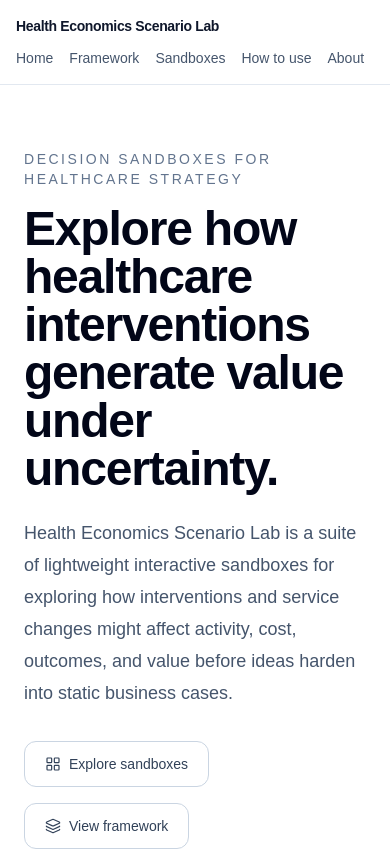
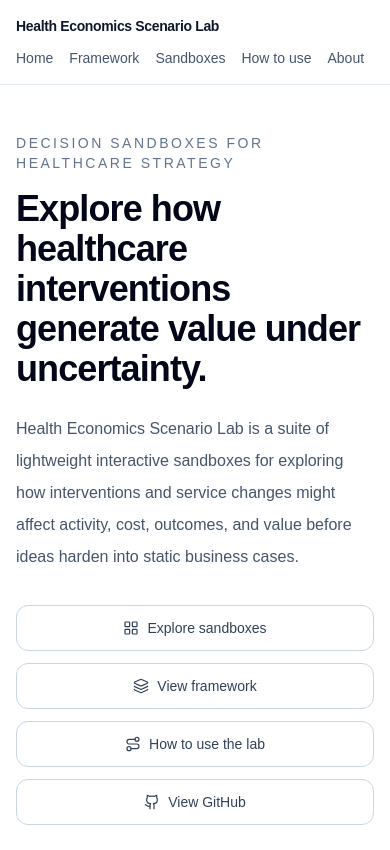
Before and after one commit to olivercareyncl/health-economics-scenario-lab, a Next.js app in the folder site/: page / in a window 390 px wide. Shown: the top 850 px of the page. Built offline with nearby package versions, Linux system fonts and the light colour scheme.

Commit message:
Update page.tsx

```diff
--- a/site/src/app/page.tsx
+++ b/site/src/app/page.tsx
@@ -11,46 +11,46 @@ export default function HomePage() {
     .map((app) => app.name);
 
   return (
-    <div className="mx-auto max-w-7xl px-6 py-16">
-      <section className="pb-16">
+    <div className="mx-auto max-w-7xl px-4 py-12 sm:px-6 md:py-16">
+      <section className="pb-12 md:pb-16">
         <p className="text-sm font-medium uppercase tracking-[0.18em] text-slate-500">
           Decision sandboxes for healthcare strategy
         </p>
-        <h1 className="mt-4 max-w-4xl text-5xl font-semibold tracking-tight text-slate-950">
+        <h1 className="mt-4 max-w-4xl text-4xl font-semibold tracking-tight text-slate-950 md:text-5xl">
           Explore how healthcare interventions generate value under uncertainty.
         </h1>
-        <p className="mt-6 max-w-3xl text-lg leading-8 text-slate-600">
+        <p className="mt-6 max-w-3xl text-base leading-8 text-slate-600 md:text-lg">
           Health Economics Scenario Lab is a suite of lightweight interactive
           sandboxes for exploring how interventions and service changes might
           affect activity, cost, outcomes, and value before ideas harden into
           static business cases.
         </p>
 
-        <div className="mt-8 flex flex-wrap gap-4">
+        <div className="mt-8 flex flex-col gap-3 sm:flex-row sm:flex-wrap sm:gap-4">
           <Link
             href="/sandboxes"
-            className="inline-flex items-center gap-2 rounded-xl border border-slate-300 px-5 py-3 text-sm font-medium text-slate-700 transition hover:bg-slate-50"
+            className="inline-flex w-full items-center justify-center gap-2 rounded-xl border border-slate-300 px-5 py-3 text-sm font-medium text-slate-700 transition hover:bg-slate-50 sm:w-auto"
           >
             <LayoutGrid className="h-4 w-4" strokeWidth={1.8} />
             Explore sandboxes
           </Link>
           <Link
             href="/framework"
-            className="inline-flex items-center gap-2 rounded-xl border border-slate-300 px-5 py-3 text-sm font-medium text-slate-700 transition hover:bg-slate-50"
+            className="inline-flex w-full items-center justify-center gap-2 rounded-xl border border-slate-300 px-5 py-3 text-sm font-medium text-slate-700 transition hover:bg-slate-50 sm:w-auto"
           >
             <Layers3 className="h-4 w-4" strokeWidth={1.8} />
             View framework
           </Link>
           <Link
             href="/how-to-use"
-            className="inline-flex items-center gap-2 rounded-xl border border-slate-300 px-5 py-3 text-sm font-medium text-slate-700 transition hover:bg-slate-50"
+            className="inline-flex w-full items-center justify-center gap-2 rounded-xl border border-slate-300 px-5 py-3 text-sm font-medium text-slate-700 transition hover:bg-slate-50 sm:w-auto"
           >
             <Route className="h-4 w-4" strokeWidth={1.8} />
             How to use the lab
           </Link>
           <Link
             href={GITHUB_URL}
-            className="inline-flex items-center gap-2 rounded-xl border border-slate-300 px-5 py-3 text-sm font-medium text-slate-700 transition hover:bg-slate-50"
+            className="inline-flex w-full items-center justify-center gap-2 rounded-xl border border-slate-300 px-5 py-3 text-sm font-medium text-slate-700 transition hover:bg-slate-50 sm:w-auto"
           >
             <Github className="h-4 w-4" strokeWidth={1.8} />
             View GitHub
@@ -64,9 +64,9 @@ export default function HomePage() {
         </div>
       </section>
 
-      <div className="space-y-20">
+      <div className="space-y-16 md:space-y-20">
         <section>
-          <div className="mb-8 flex items-end justify-between gap-4">
+          <div className="mb-8 flex flex-col gap-4 md:flex-row md:items-end md:justify-between">
             <div>
               <p className="text-sm font-medium uppercase tracking-[0.18em] text-slate-500">
                 Live sandboxes
@@ -95,7 +95,7 @@ export default function HomePage() {
           </div>
         </section>
 
-        <section className="rounded-3xl border border-slate-200 bg-slate-50 p-8">
+        <section className="rounded-3xl border border-slate-200 bg-slate-50 p-6 md:p-8">
           <div className="flex flex-col gap-4 md:flex-row md:items-end md:justify-between">
             <div>
               <p className="text-sm font-medium uppercase tracking-[0.18em] text-slate-500">
@@ -143,7 +143,7 @@ export default function HomePage() {
 
         <RoutesGrid />
 
-        <section className="rounded-3xl border border-slate-200 bg-slate-50 p-8">
+        <section className="rounded-3xl border border-slate-200 bg-slate-50 p-6 md:p-8">
           <div className="flex flex-col gap-4 md:flex-row md:items-end md:justify-between">
             <div>
               <p className="text-sm font-medium uppercase tracking-[0.18em] text-slate-500">
```
